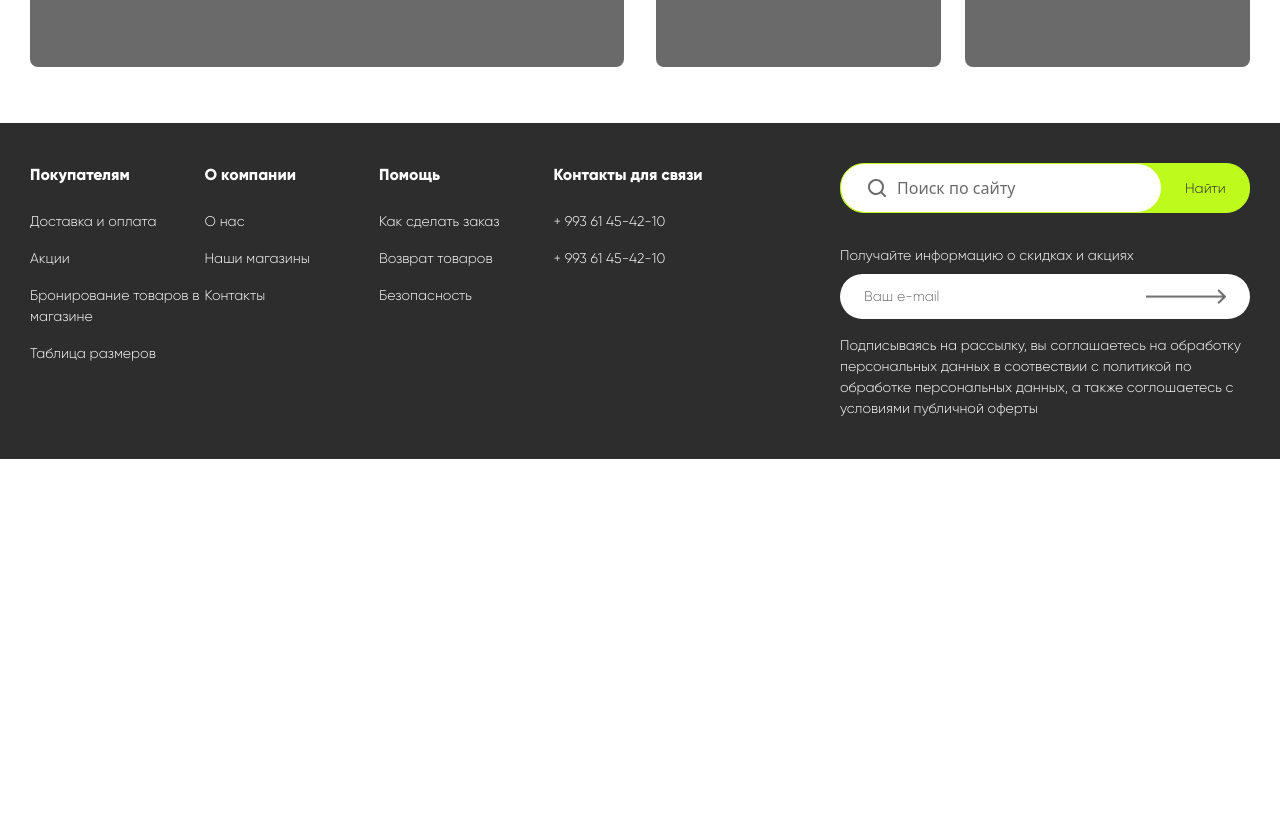
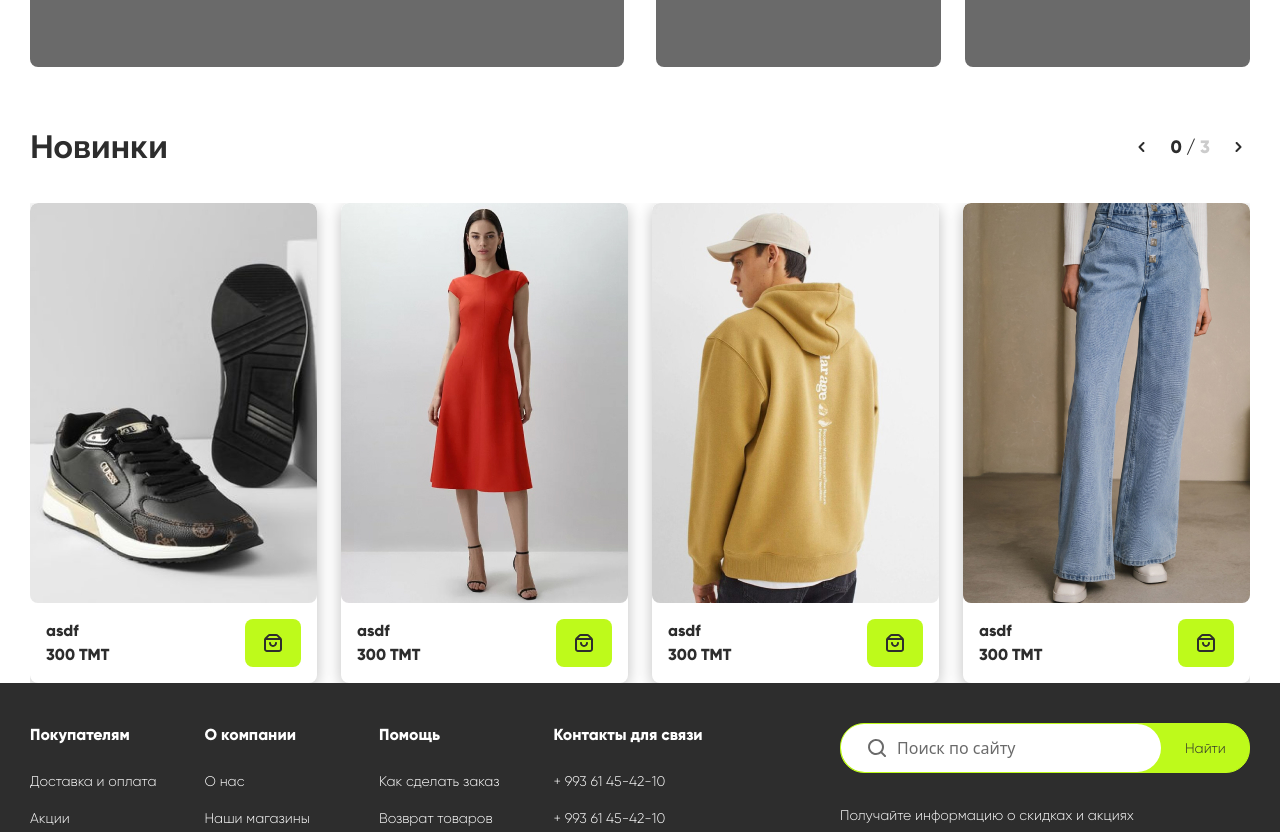
Before and after one commit to sSquareLogic/just-perfect, a Next.js app: page / in a window 1280 px wide. Shown: the part 680-1512 px from the top of the page. Before the commit the page ends 1139 px from the top, so only its background shows below. Built offline with nearby package versions, Linux system fonts and the light colour scheme.

Commit message:
cardswiper

```diff
--- a/app/page.tsx
+++ b/app/page.tsx
@@ -1,9 +1,15 @@
+import CartSwiper from "@/components/CardSwiper";
+import Container from "@/components/Container";
 import Hero from "@/components/hero/Hero";
+import { newCards } from "@/public/data/new_cards";
 
 const Home = () => {
   return (
     <main className="main">
       <Hero />
+      <Container>
+        <CartSwiper items={newCards} title="Новинки" />
+      </Container>
     </main>
   );
 };
--- /dev/null
+++ b/components/CardSwiper.tsx
@@ -0,0 +1,54 @@
+"use client";
+import { useState } from "react";
+import { ICard } from "@/types/data/card.types";
+import PaginationFraction from "./PaginationFraction";
+import "swiper/css";
+import "swiper/css/navigation";
+import "swiper/css/pagination";
+import "swiper/css/scrollbar";
+import { Swiper, SwiperSlide } from "swiper/react";
+import { Controller, Navigation } from "swiper";
+import Card from "./card/Card";
+import { v4 } from "uuid";
+import SwiperClass from "swiper";
+
+interface IProps {
+  title?: string;
+  items: ICard[];
+}
+
+const CardSwiper = ({ items, title }: IProps) => {
+  const [controlledSwiper, setControlledSwiper] = useState<SwiperClass>();
+  console.log(controlledSwiper?.activeIndex);
+  return (
+    <div className="card-swiper flex flex-col gap-8">
+      <div className="flex items-center gap-8 justify-between">
+        <h5 className="text-BLACK text-SM_TITLE font-RW font-bold">{title}</h5>
+        <PaginationFraction
+          swiper={controlledSwiper}
+          pages={Math.ceil(items.length / 4)}
+        />
+      </div>
+      <div>
+        <Swiper
+          modules={[Controller, Navigation]}
+          slidesPerView={4}
+          centeredSlides={false}
+          slidesPerGroup={4}
+          spaceBetween={24}
+          loop={true}
+          controller={{ control: controlledSwiper }}
+          onSwiper={setControlledSwiper}
+        >
+          {items.map((item) => (
+            <SwiperSlide key={v4()}>
+              <Card img={item.img} name={item.name} price={item.price} />
+            </SwiperSlide>
+          ))}
+        </Swiper>
+      </div>
+    </div>
+  );
+};
+
+export default CardSwiper;
--- /dev/null
+++ b/components/PaginationFraction.tsx
@@ -0,0 +1,52 @@
+"use client";
+import type { SwiperClass } from "swiper/react";
+import { motion } from "framer-motion";
+import Image from "next/image";
+interface IProps {
+  swiper?: SwiperClass;
+  pages: number;
+}
+
+const PaginationFraction = ({ swiper, pages }: IProps) => {
+  return (
+    <div className="pagination flex items-center gap-4 w-fit">
+      <motion.button
+        variants={{ active: { x: "-10px" } }}
+        initial={{ x: "0px" }}
+        whileTap={"active"}
+        onClick={() => swiper && swiper.slidePrev()}
+      >
+        <Image
+          src={"/assets/icons/arrow-left.svg"}
+          alt="arrow"
+          width={24}
+          height={24}
+          unoptimized
+          unselectable="off"
+          className="w-6 h-6"
+        />
+      </motion.button>
+      <p className="font-GR text-BLACK text-TEXT font-bold">
+        {swiper?.activeIndex} / <span className="text-[#CCCCCC]">{pages}</span>
+      </p>
+      <motion.button
+        variants={{ active: { x: "10px" } }}
+        initial={{ x: "0px" }}
+        whileTap={"active"}
+        onClick={() => swiper && swiper.slideNext()}
+      >
+        <Image
+          src={"/assets/icons/arrow-right.svg"}
+          alt="arrow"
+          width={24}
+          height={24}
+          unoptimized
+          unselectable="off"
+          className="w-6 h-6"
+        />
+      </motion.button>
+    </div>
+  );
+};
+
+export default PaginationFraction;
--- /dev/null
+++ b/public/data/new_cards.ts
@@ -0,0 +1,63 @@
+import { ICard } from "@/types/data/card.types";
+export const newCards: ICard[] = [
+  {
+    img: "assets/placeholders/new-1.jpg",
+    name: "asdf",
+    price: "300",
+  },
+  {
+    img: "assets/placeholders/new-2.jpg",
+    name: "asdf",
+    price: "300",
+  },
+  {
+    img: "assets/placeholders/new-3.jpg",
+    name: "asdf",
+    price: "300",
+  },
+  {
+    img: "assets/placeholders/new-4.jpg",
+    name: "asdf",
+    price: "300",
+  },
+  {
+    img: "assets/placeholders/new-1.jpg",
+    name: "asdf",
+    price: "300",
+  },
+  {
+    img: "assets/placeholders/new-2.jpg",
+    name: "asdf",
+    price: "300",
+  },
+  {
+    img: "assets/placeholders/new-3.jpg",
+    name: "asdf",
+    price: "300",
+  },
+  {
+    img: "assets/placeholders/new-4.jpg",
+    name: "asdf",
+    price: "300",
+  },
+  {
+    img: "assets/placeholders/new-1.jpg",
+    name: "asdf",
+    price: "300",
+  },
+  {
+    img: "assets/placeholders/new-2.jpg",
+    name: "asdf",
+    price: "300",
+  },
+  {
+    img: "assets/placeholders/new-3.jpg",
+    name: "asdf",
+    price: "300",
+  },
+  {
+    img: "assets/placeholders/new-4.jpg",
+    name: "asdf",
+    price: "300",
+  },
+];
--- a/tailwind.config.js
+++ b/tailwind.config.js
@@ -36,6 +36,7 @@ module.exports = {
         FOOTER: "auto 410px",
         HERO: "1fr 1fr",
         TWO_FR: "1fr 1fr",
+        FOUR_FR: "repeat(4, 1fr)",
       },
       boxShadow: {
         CARD: "0px 4px 16px rgba(0, 0, 0, 0.25)",
--- /dev/null
+++ b/types/data/card.types.ts
@@ -0,0 +1,5 @@
+export interface ICard {
+  name: string;
+  price: string;
+  img: string;
+}
```
Also changed, not shown: components/card/Card.tsx (+2 -7 lines).
